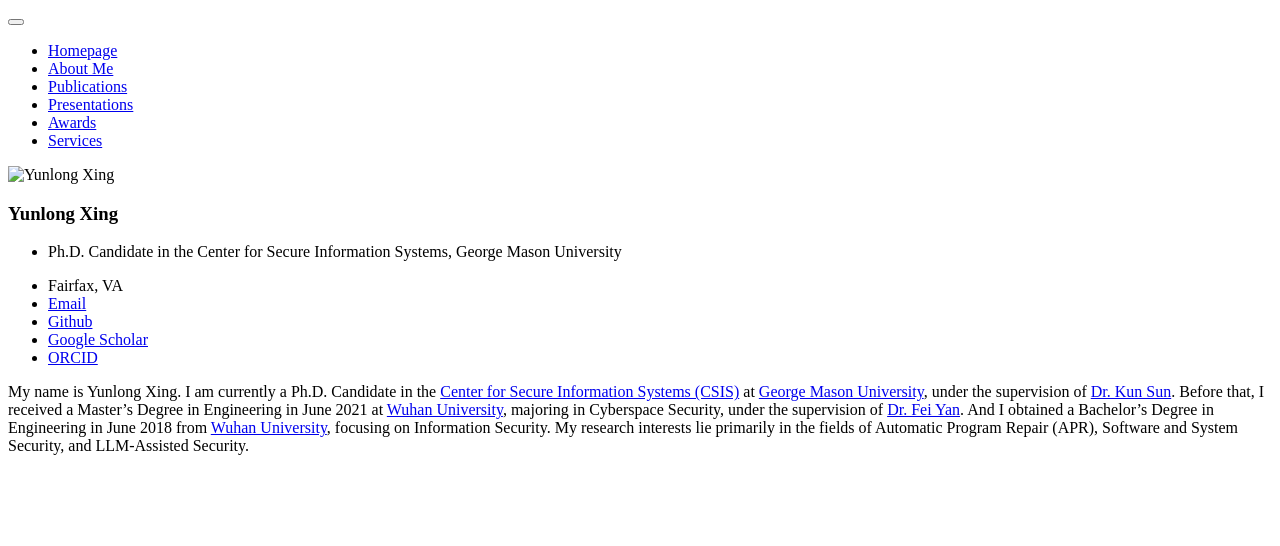
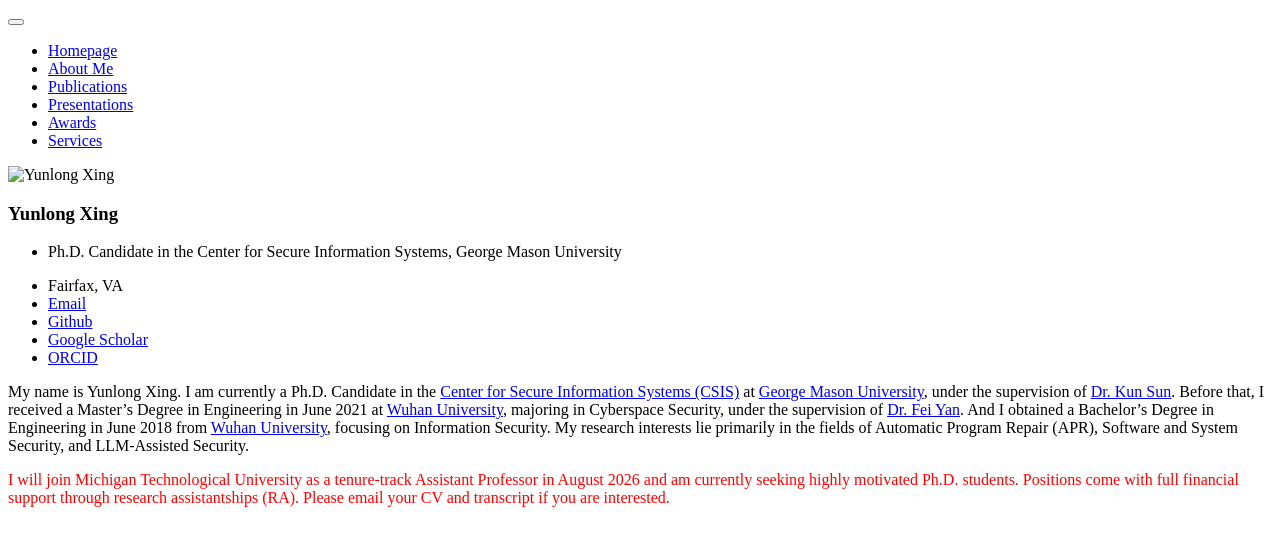
Before and after one commit to YunlongXing/yunlongxing.github.io, a Jekyll site: the page built from _pages/includes/intro.md, in a window 1280 px wide. Shown: the top 546 px of the page. Built offline with Jekyll 4.4.1, drawn with Linux system fonts in a browser that asks for light colours; our own code applies the rules of GitHub Pages for plain Markdown files.

Commit message:
Announce future position and Ph.D. student openings
Added a note about joining Michigan Technological University and seeking Ph.D. students.

```diff
--- a/_pages/includes/intro.md
+++ b/_pages/includes/intro.md
@@ -1,4 +1,6 @@
 My name is Yunlong Xing. I am currently a Ph.D. Candidate in the [Center for Secure Information Systems (CSIS)][Center for Secure Information Systems (CSIS)] at [George Mason University][George Mason University], under the supervision of [Dr. Kun Sun][Dr. Kun Sun]. Before that, I received a Master's Degree in Engineering in June 2021 at [Wuhan University][Wuhan University], majoring in Cyberspace Security, under the supervision of [Dr. Fei Yan][Dr. Fei Yan]. And I obtained a Bachelor's Degree in Engineering in June 2018 from [Wuhan University][Wuhan University], focusing on Information Security. My research interests lie primarily in the fields of Automatic Program Repair (APR), Software and System Security, and LLM-Assisted Security.
+
+<span style="color:red">I will join Michigan Technological University as a tenure-track Assistant Professor in August 2026 and am currently seeking highly motivated Ph.D. students. Positions come with full financial support through research assistantships (RA). Please email your CV and transcript if you are interested. </span>
 
 [Center for Secure Information Systems (CSIS)]: https://csis.gmu.edu/
 [George Mason University]: https://www2.gmu.edu/
```
